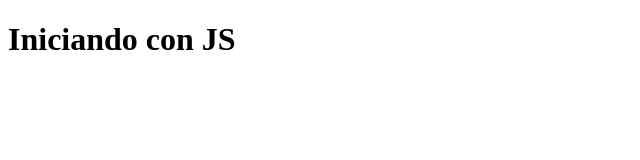
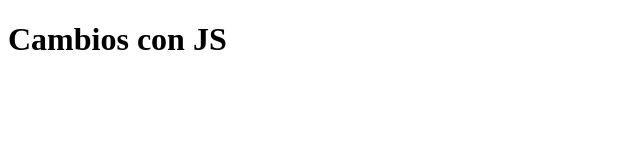
Before and after one commit to lucialoza/probandoJS, a plain HTML site: page index.html in a window 1280 px wide. Shown: the whole page, without its empty margins (0-640 px from the left). Drawn offline with Linux system fonts and the light colour scheme.

Commit message:
cambios con JS

```diff
--- a/index.html
+++ b/index.html
@@ -7,6 +7,6 @@
     <script src="./js/script.js"></script>
 </head>
 <body>
-    <h1>Iniciando con JS</h1>
+    <h1>Cambios con JS</h1>
 </body>
 </html>
```
